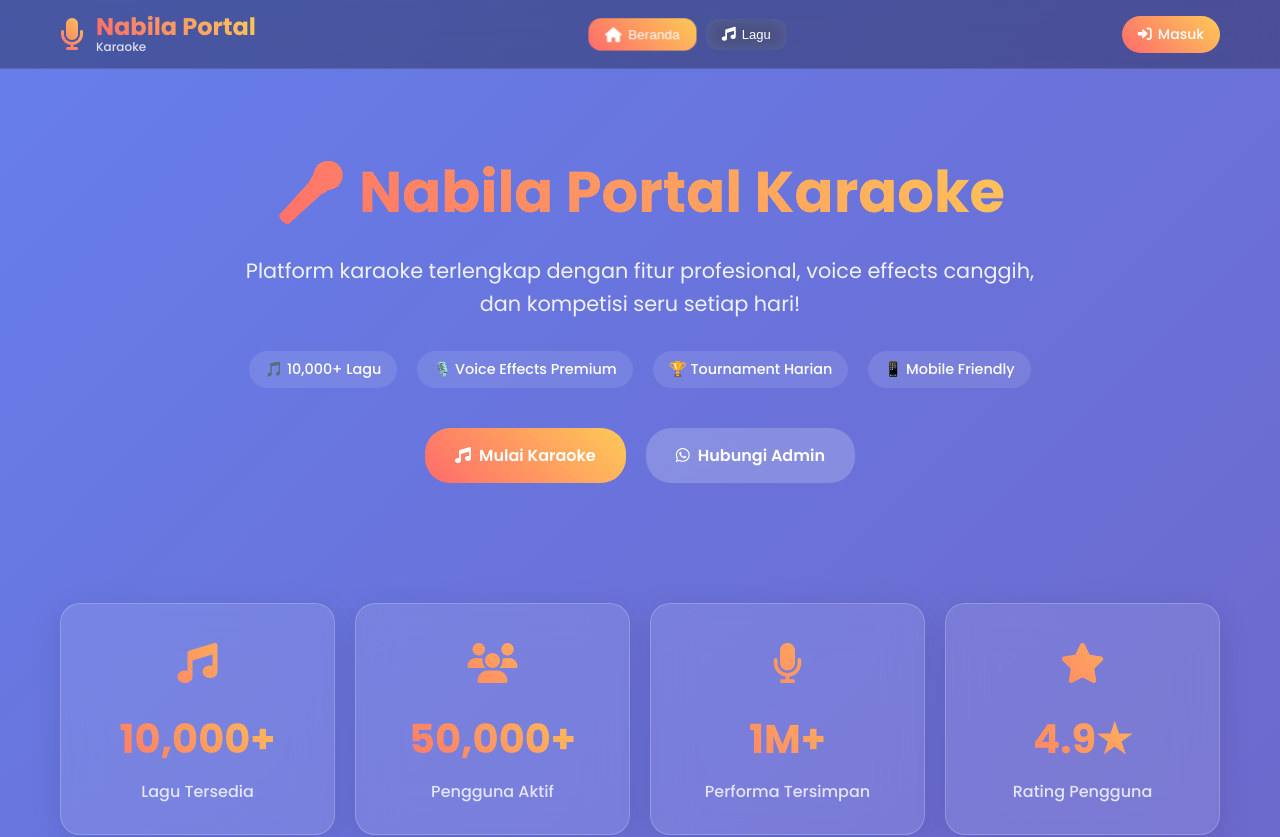
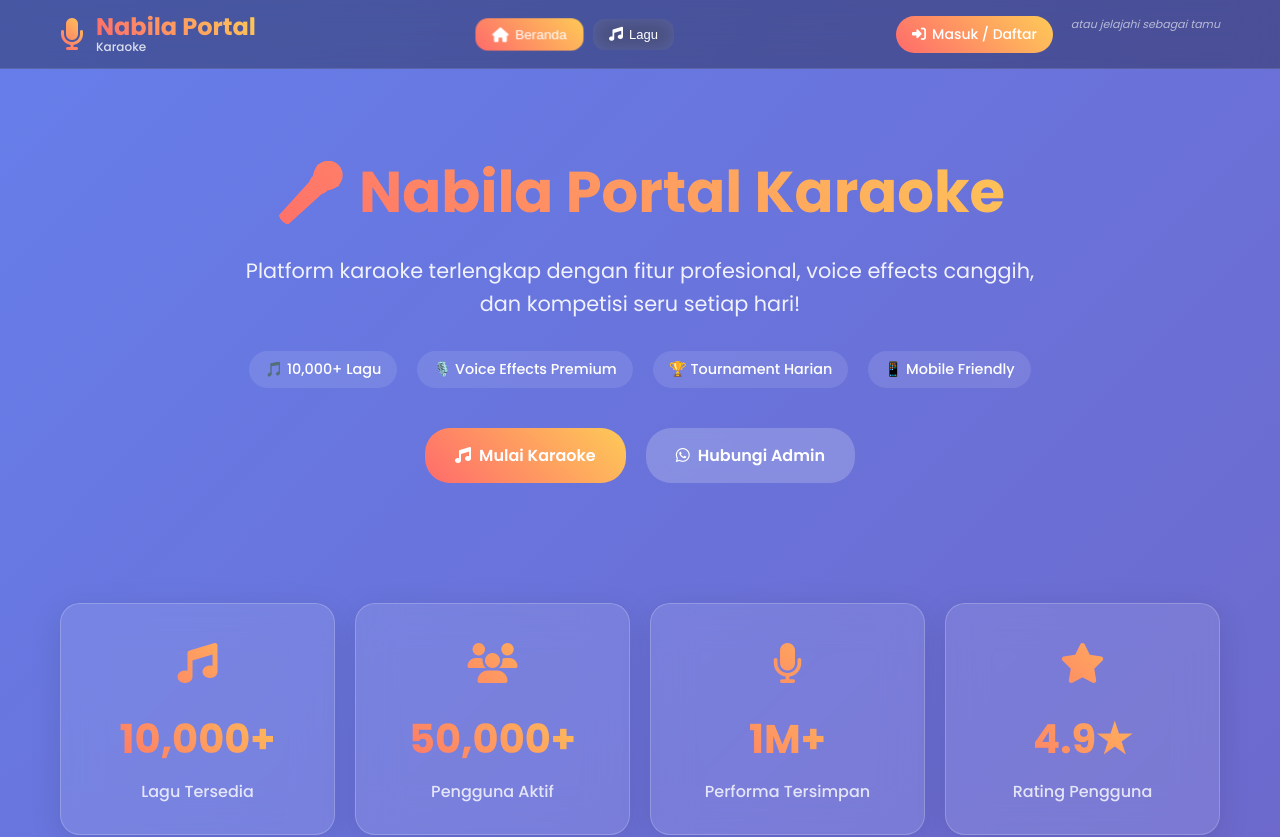
Before and after one commit to AzuraFrank/Test, a React app: page / in a window 1280 px wide. Shown: the top 837 px of the page. Built offline with nearby package versions, Linux system fonts and the light colour scheme.

Commit message:
Improve header to show login options more clearly
cgen-d38097e16a8242ca80b163a231fe99f1

```diff
--- a/src/components/Header.js
+++ b/src/components/Header.js
@@ -144,8 +144,11 @@ const Header = ({ currentScreen, onNavigate, onShowLogin }) => {
                   style={headerStyles.loginButton}
                 >
                   <i className="fas fa-sign-in-alt"></i>
-                  Masuk
+                  Masuk / Daftar
                 </button>
+                <span style={headerStyles.guestText}>
+                  atau jelajahi sebagai tamu
+                </span>
               </div>
             )}
           </div>
@@ -330,6 +333,12 @@ const headerStyles = {
     alignItems: "center",
     gap: "6px",
   },
+  guestText: {
+    fontSize: "11px",
+    opacity: 0.6,
+    fontStyle: "italic",
+    marginLeft: "8px",
+  },
 };
 
 export default Header;
```
